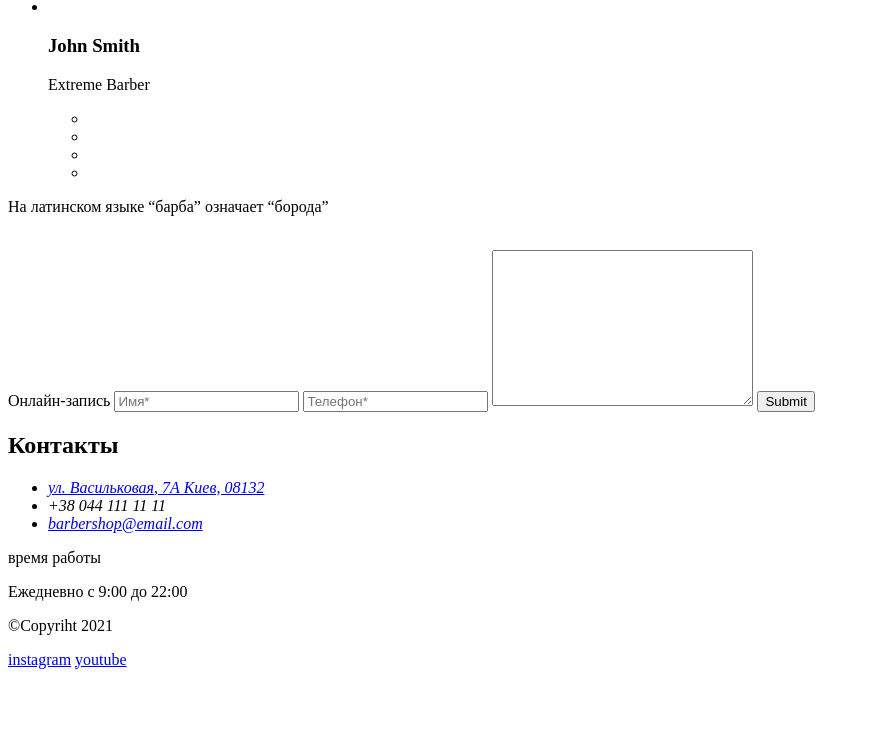
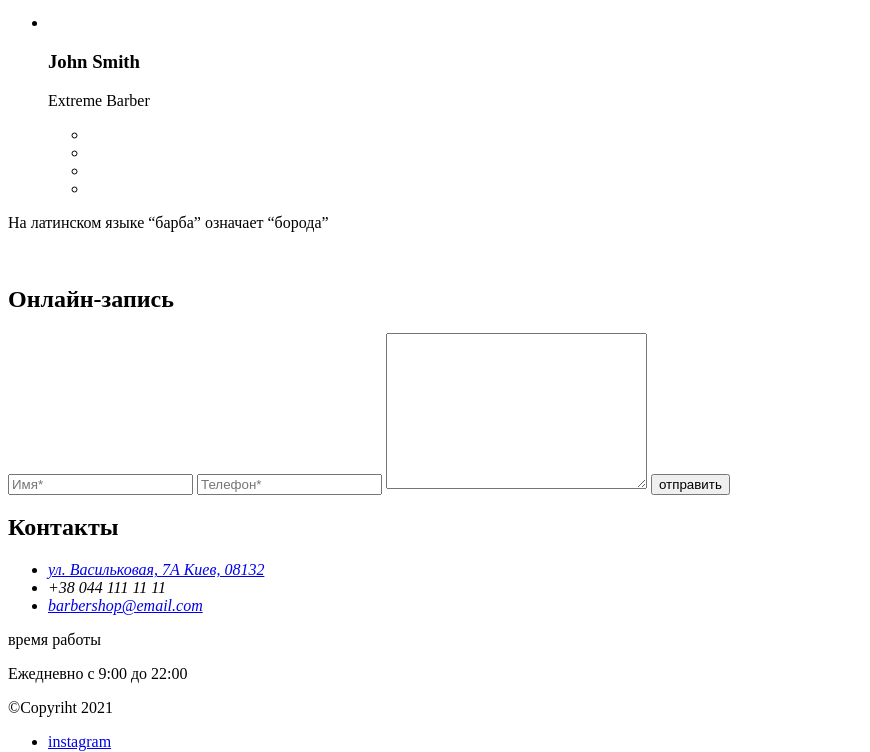
Before and after one commit to Baklaikin/additional-training, a plain HTML site: page index.html in a window 1280 px wide. Shown: the part 2048-2800 px from the top of the page, without its empty margins (0-870 px from the left). Before the commit the page ends 2725 px from the top, so only its background shows below. Drawn offline with Linux system fonts and the light colour scheme.

Commit message:
исправлены ошибки и сверено с оригиналом

```diff
--- a/index.html
+++ b/index.html
@@ -29,8 +29,6 @@
             <li><a href=""><img src="./img/Rectangle-2.svg" alt="rectangle-medium"></a></li>
             <li><a href=""><img src="./img/Rectangle-3.svg" alt="rectangle-short"></a></li>
         </ul>
-        <button>назад</button>
-        <button>вперед</button>
         </nav>
     </header>
     <section>
@@ -39,6 +37,8 @@
         <h1>BarberShop</h1>
         <p>Мы эксперты в модных мужских стрижках.</p>
         <p>Работаем быстро, осторожно и со вкусом.</p>
+        <button>назад</button>
+        <button>вперед</button>
     </section>
     <section>
         <ul>
@@ -179,12 +179,12 @@
         <img src="#" alt="" width="270">
     </section>
     <section>
+        <h2>Онлайн-запись</h2>
         <form action="#">
-            <label>Онлайн-запись</label>
-            <input type="text" placeholder="Имя*">
-            <input type="tel" placeholder="Телефон*">
+            <input type="text" placeholder="Имя*" id="Имя*">
+            <input type="tel" placeholder="Телефон*" id="Телефон*">
             <textarea name="text" id="name" cols="30" rows="10"></textarea>
-            <input type="submit">
+            <button>отправить</button>
         </form>
     </section>
     <section>
@@ -202,8 +202,10 @@
     </section>
     <footer>
         <p>&copy;Copyriht 2021</p>
-        <a href="#">instagram</a>
-        <a href="#">youtube</a>
+        <ul>
+            <li><a href="#">instagram</a></li>
+            <li><a href="#">youtube</a></li>
+        </ul>
     </footer>
 </body>
 </html>
```
